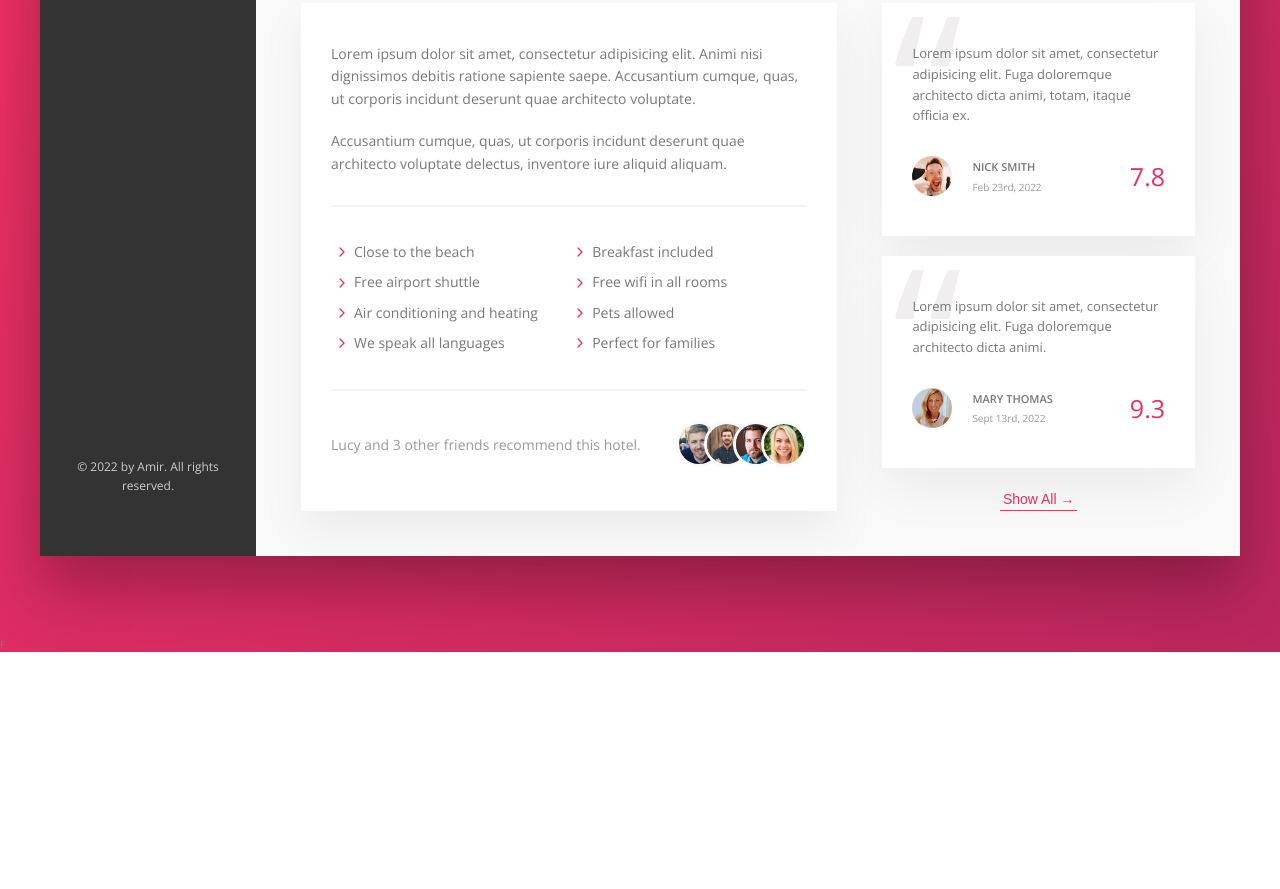
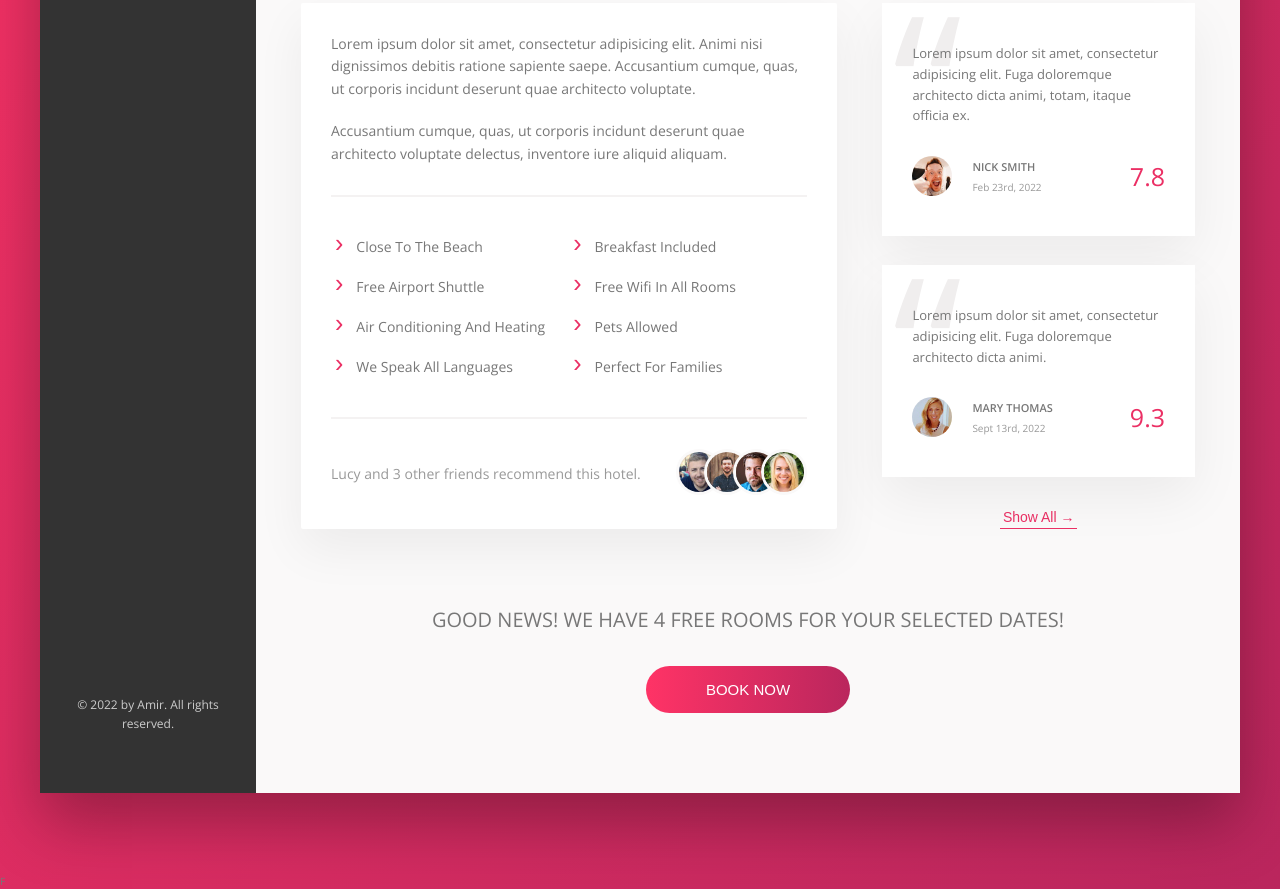
Before and after one commit to mycaspian81/Trillo-app, a website: page index.html in a window 1280 px wide. Shown: the part 653-1542 px from the top of the page. Before the commit the page ends 1305 px from the top, so only its background shows below. Drawn offline with nearby package versions, Linux system fonts and the light colour scheme.

Commit message:
cta box added

```diff
--- a/index.html
+++ b/index.html
@@ -134,6 +134,7 @@
                 </div>
 
                 <div class="detail">
+                    <div class="description-box">
                         <div class="description">
                             <div class="description__text">
                                 <p class="paragraph">Lorem ipsum dolor sit amet, consectetur adipisicing elit. Animi nisi
@@ -146,29 +147,29 @@
 
                             <ul class="list">
                                 <li class="list__item">
-                                <ion-icon name="chevron-forward" class="list__icon"></ion-icon> Close to the beach
+                                    Close to the beach
                                 </li>
                                 <li class="list__item">
-                                <ion-icon name="chevron-forward" class="list__icon"></ion-icon> Breakfast included
+                                    Breakfast included
                                 </li>
                                 <li class="list__item">
-                                <ion-icon name="chevron-forward" class="list__icon"></ion-icon> Free airport shuttle
+                                    Free airport shuttle
                                 </li>
                                 <li class="list__item">
-                                <ion-icon name="chevron-forward" class="list__icon"></ion-icon> Free wifi in all rooms
+                                    Free wifi in all rooms
                                 </li>
                                 <li class="list__item">
-                                <ion-icon name="chevron-forward" class="list__icon"></ion-icon> Air conditioning and
+                                    Air conditioning and
                                     heating
                                 </li>
                                 <li class="list__item">
-                                <ion-icon name="chevron-forward" class="list__icon"></ion-icon> Pets allowed
+                                    Pets allowed
                                 </li>
                                 <li class="list__item">
-                                <ion-icon name="chevron-forward" class="list__icon"></ion-icon> We speak all languages
+                                    We speak all languages
                                 </li>
                                 <li class="list__item">
-                                <ion-icon name="chevron-forward" class="list__icon"></ion-icon> Perfect for families
+                                    Perfect for families
                                 </li>
                             </ul>
 
@@ -180,6 +181,7 @@
                                     <img src="img/user-4.jpg" alt="photo of user 4" class="description__photo">
                                     <img src="img/user-5.jpg" alt="photo of user 5" class="description__photo">
                                     <img src="img/user-6.jpg" alt="photo of user 6" class="description__photo">
+                                </div>
                             </div>
                         </div>
                     </div>
@@ -226,6 +228,18 @@
                         <button class="btn-inline">show all &rarr;</button>
                     </div>
                 </div>
+
+                <div class="cta-box">
+                    <div class="cta">
+                        <h2 class="heading-secondary">good news! we have 4 free rooms for your selected dates!</h2>
+
+                        <button class="btn">
+                            <span class="btn__visible">book now</span>
+                            <span class="btn__invisible">only 4 rooms </span>
+                        </button>
+
+                    </div>
+                </div>
             </div>
         </div>
     </div>
--- a/sass/abstracts/_btn.scss
+++ b/sass/abstracts/_btn.scss
@@ -12,7 +12,53 @@
 
     &:hover {
         color: var(--Primary-dark);
-        }
+    }
+
+    &:focus {
+        animation: pulsate 1s infinite;
+    }
+}
+
+.btn {
+    border: none;
+    background-image: linear-gradient(to right, var(--Primary-light), var(--Primary-dark));
+    color: #fff;
+    font-size: 1.5rem;
+    border-radius: 100px;
+    overflow: hidden;
+    cursor: pointer;
+    position: relative;
+
+    &>* {
+        display: inline-block;
+        height: 100%;
+        width: 100%;
+        text-transform: uppercase;
+        transition: all .2s;
+    }
+
+    &__visible {
+        padding: 1.5rem 6rem;
+    }
+
+    &__invisible {
+        padding: 1.5rem 0;
+        position: absolute;
+        top: -100%;
+        left: 0;
+    }
+
+    &:hover {
+        background-image: linear-gradient(to left, var(--Primary-light), var(--Primary-dark));
+    }
+
+    &:hover &__visible {
+        transform: translateY(100%);
+    }
+
+    &:hover &__invisible {
+        top: 0;
+    }
 
     &:focus {
     animation: pulsate 1s infinite;
--- a/sass/base/_typography.scss
+++ b/sass/base/_typography.scss
@@ -4,6 +4,12 @@
     text-transform: uppercase;
 }
 
+.heading-secondary {
+    font-size: 2rem;
+    text-transform: uppercase;
+    font-weight: 300;
+}
+
 .paragraph {
     font-size: 1.4rem;
 }
--- /dev/null
+++ b/sass/component/_cta.scss
@@ -0,0 +1,6 @@
+.cta {
+    display: flex;
+    flex-direction: column;
+    align-items: center;
+    gap: 3rem;
+}
--- a/sass/component/_description.scss
+++ b/sass/component/_description.scss
@@ -20,8 +20,17 @@
             list-style: none;
             display: flex;
             align-items: center;
-            gap: .5rem;
+            gap: 1.3rem;
             padding: .4rem;
+            text-transform: capitalize;
+
+            &::before {
+                content: "\203A";
+                font-size: 2.5rem;
+                margin-top: -.8rem;
+                color: var(--Primary);
+                font-family: sans-serif;
+            }
         }
 
         &__icon {
--- a/sass/component/_user-reviews.scss
+++ b/sass/component/_user-reviews.scss
@@ -13,7 +13,7 @@
         position: relative;
 
         &::before {
-            content: "“";
+            content: '\201C';
             display: inline-block;
             color: var(--Grey-light-3);
             font-size: 20rem;
--- a/sass/layout/_home.scss
+++ b/sass/layout/_home.scss
@@ -49,10 +49,14 @@
     justify-content: space-between;
 }
 
-.description {
+.description-box {
     flex: 0 0 60%;
     box-shadow: var(--light-shadow);
     background-color: #fff;
-    padding: 4rem 3rem;
+    padding: 3rem;
     border-radius: .2rem;
 }
+
+.cta-box {
+    padding: 3rem 3rem 8rem  3rem;
+}
--- a/sass/main.scss
+++ b/sass/main.scss
@@ -13,5 +13,6 @@
 @import 'component/overview';
 @import 'component/description';
 @import 'component/user-reviews';
+@import 'component/cta';
 
 @import 'layout/home';
```
Also changed, not shown: css/style.css. Lines whose indentation alone changed are shown as unchanged.
